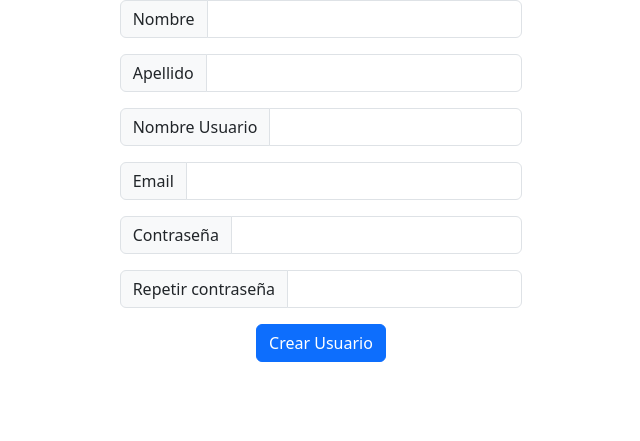
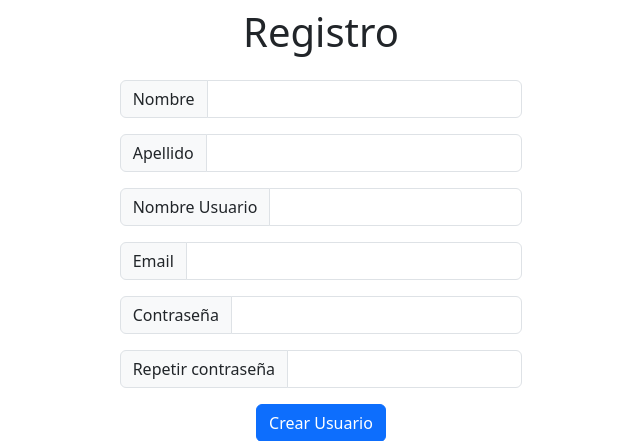
Before and after one commit to LeonardoBujan/medivet_veterinaria, a Django app: page /register/ in a window 1280 px wide. Shown: the part 96-537 px from the top of the page, without its empty margins (319-959 px from the left). Run offline with Django 5.2, Linux system fonts and the light colour scheme; some libraries are stand-ins or nearby versions.

Commit message:
actualiza aplicacion register

```diff
--- a/veterinaria/register/templates/register.html
+++ b/veterinaria/register/templates/register.html
@@ -5,6 +5,10 @@
 {% endblock %}
 
 {% block content %}
+<div class="container mt-2 mb-4">
+    <h1 class="text-center">Registro</h1>
+</div>
+
 <div class="container-fluid col-4 my-auto">
     <form action='/register/' method="POST">
         {% csrf_token %}
```
